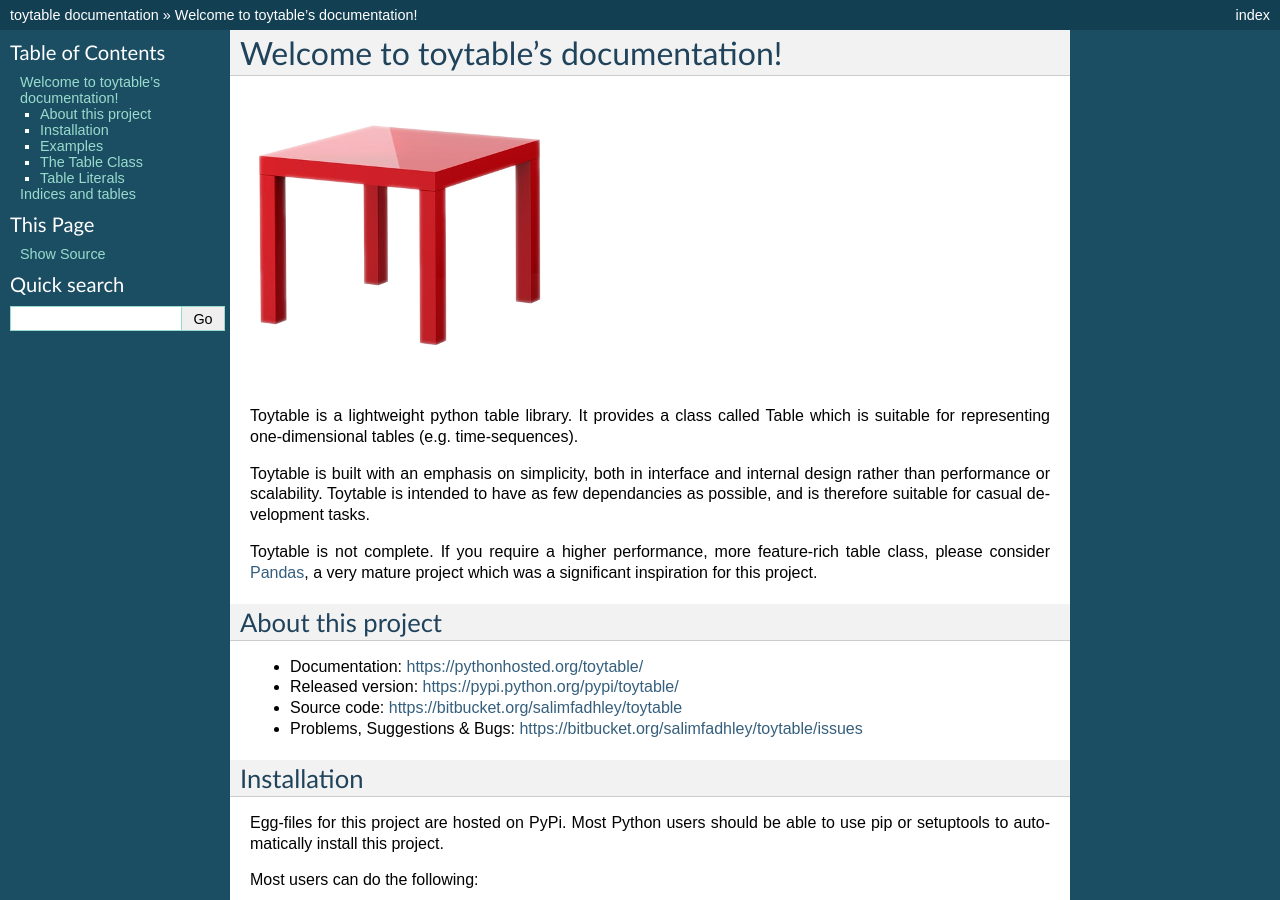
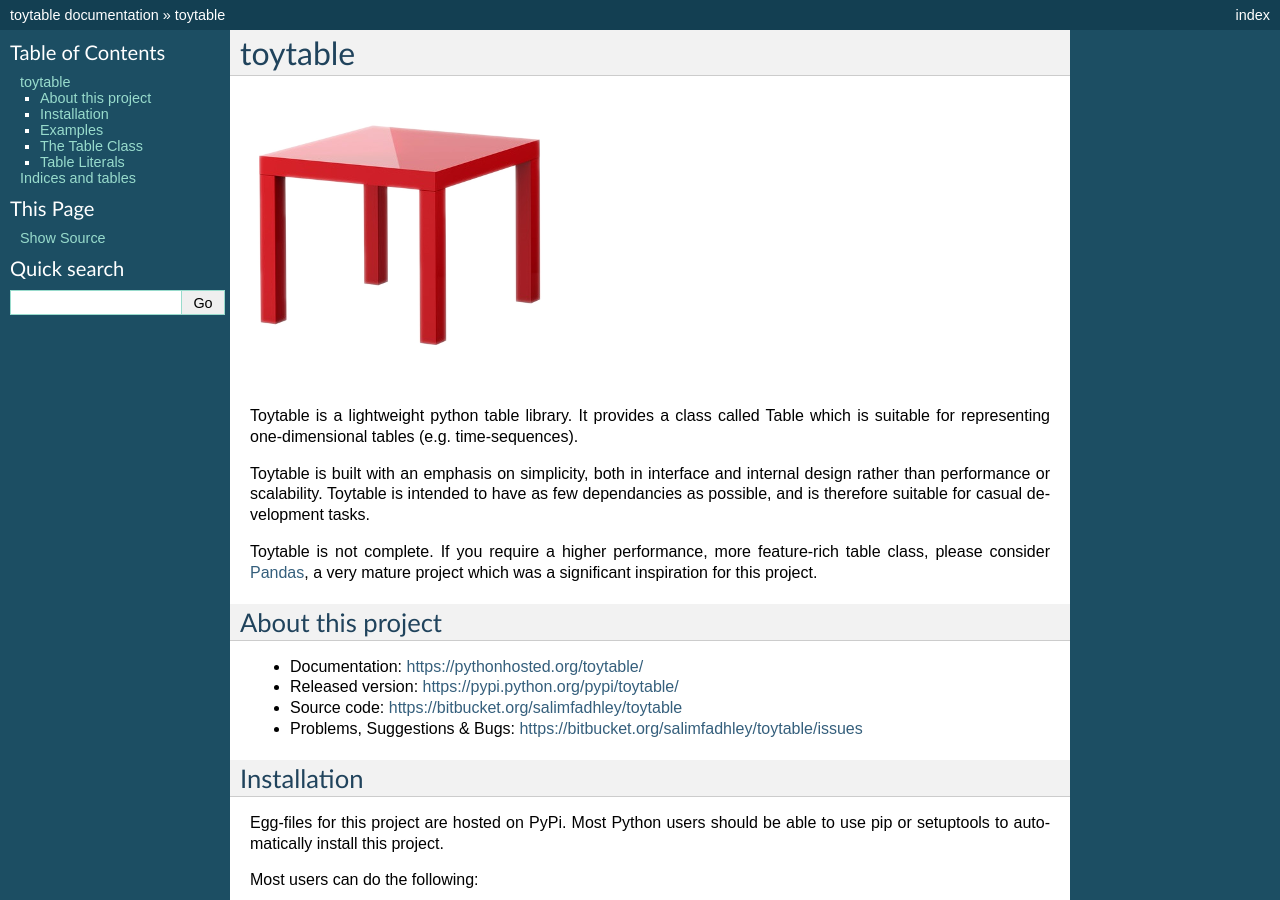
Before and after one commit to salimfadhley/eztable, a Sphinx documentation site: the page built from doc/source/index.rst, in a window 1280 px wide and 900 px high. Built offline with Sphinx 7.4.7, drawn with Linux system fonts in a browser that asks for light colours; the version number could not be read and is left out; some of the changed text lies outside the part shown.

Commit message:
Change the heading.

```diff
--- a/doc/source/index.rst
+++ b/doc/source/index.rst
@@ -1,6 +1,5 @@
-
-Welcome to toytable's documentation!
-====================================
+toytable
+========
 
 .. image:: toy_table.png
 
```
